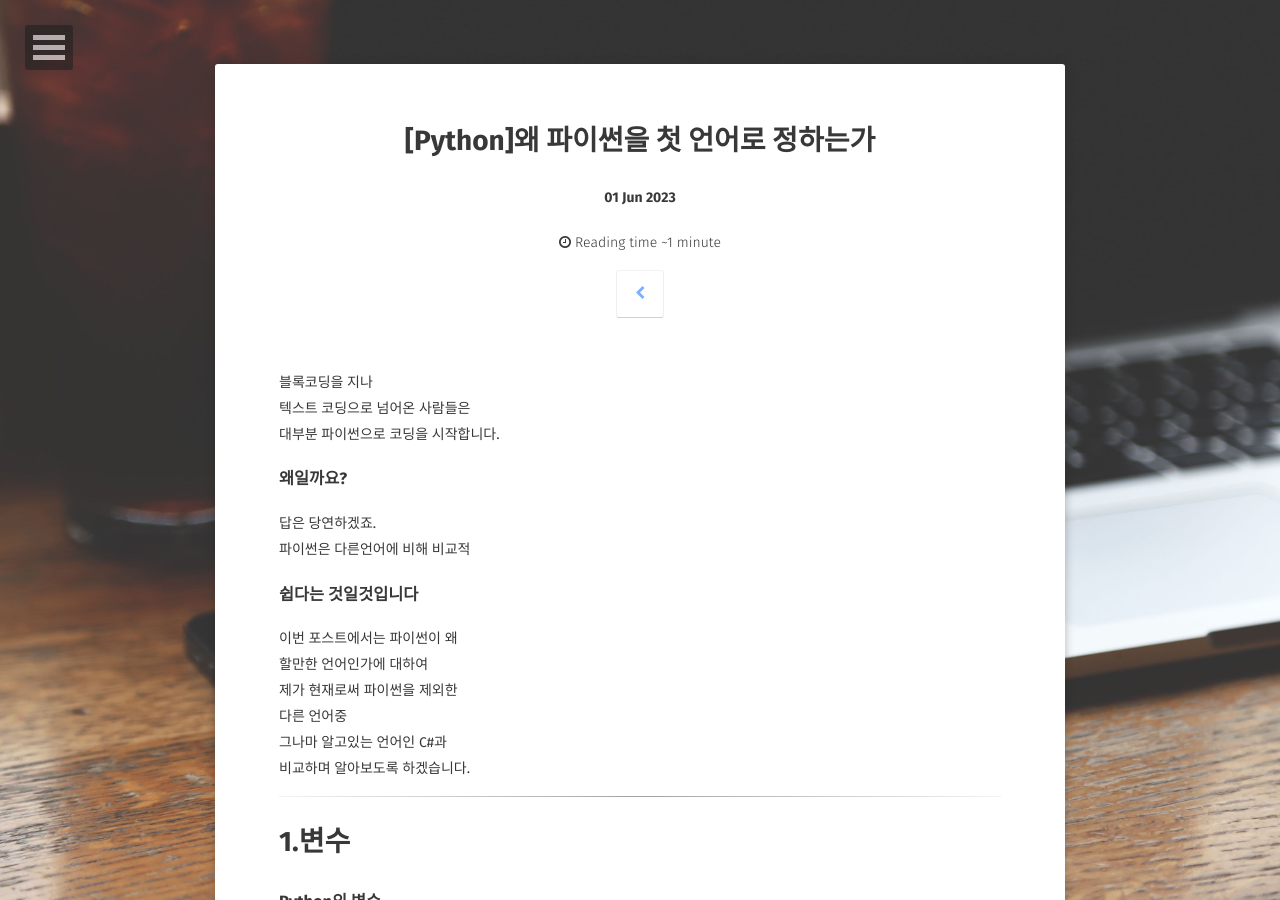
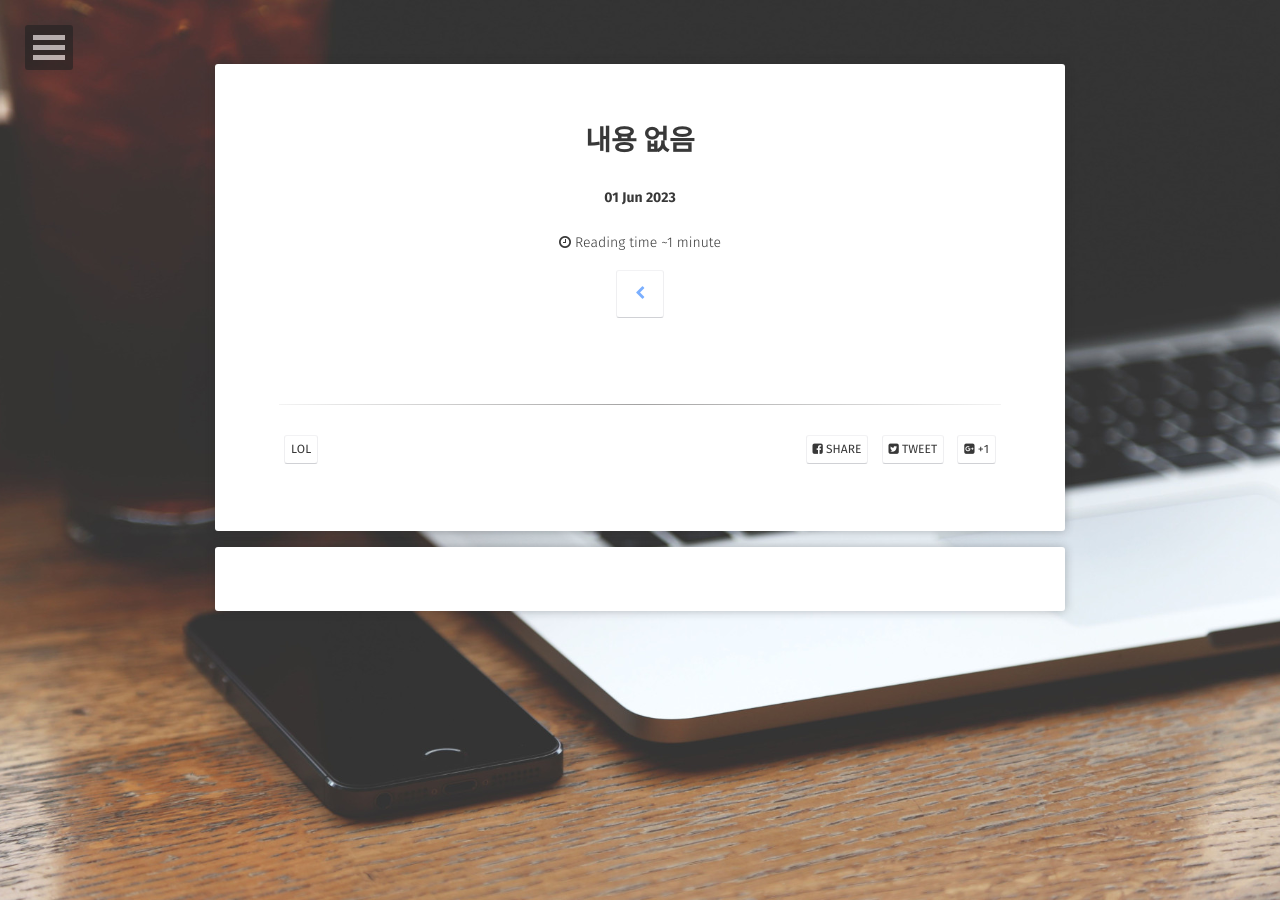
Before and after one commit to myh518/myh518.github.com, a Jekyll site: the page built from _posts/Python/2023-06-01-whatfirstpython.md, in a window 1280 px wide and 900 px high. Built offline with Jekyll 4.4.1, drawn with Linux system fonts in a browser that asks for light colours; some web fonts are replaced; comment, search, counter and statistics services are not loaded; some of the changed text lies outside the part shown.

Commit message:
Update 2023-06-01-whatfirstpython.md

```diff
--- a/_posts/Python/2023-06-01-whatfirstpython.md
+++ b/_posts/Python/2023-06-01-whatfirstpython.md
@@ -1,43 +1,8 @@
 ---
 layout: post
-title: '[Python]왜 파이썬을 첫 언어로 정하는가'
-excerpt: 파이썬과 C#을 비교해보자
+title: '내용 없음'
+excerpt: 없다고
 category: Python
 tags:
-  - Python
-  - C#
+  - lol
 ---
-블록코딩을 지나
-텍스트 코딩으로 넘어온 사람들은
-대부분 파이썬으로 코딩을 시작합니다.
-### 왜일까요?
-답은 당연하겠죠.
-파이썬은 다른언어에 비해
-비교적
-### 쉽다는 것일것입니다
-이번 포스트에서는 파이썬이 왜
-할만한 언어인가에 대하여
-제가 현재로써 파이썬을 제외한
-다른 언어중
-그나마 알고있는 언어인 C#과
-비교하며 알아보도록 하겠습니다.
-<hr>
-# 1.변수
-
-### Python의 변수
-
-{% highlight css %}
-a=100
-b="hello world"
-c=1.5
-{% endhighlight %}
-
-위와 똑같은 코드를 C#으로 표현하면?
-
-{% highlight css %}
-int a = 100;
-str b = "hello world";
-float c = 1.5f;
-{% endhighlight %}
-
-자 벌써부터 '아 파이썬은 쉬웠구나'라는 생각이 드시죠?
```
